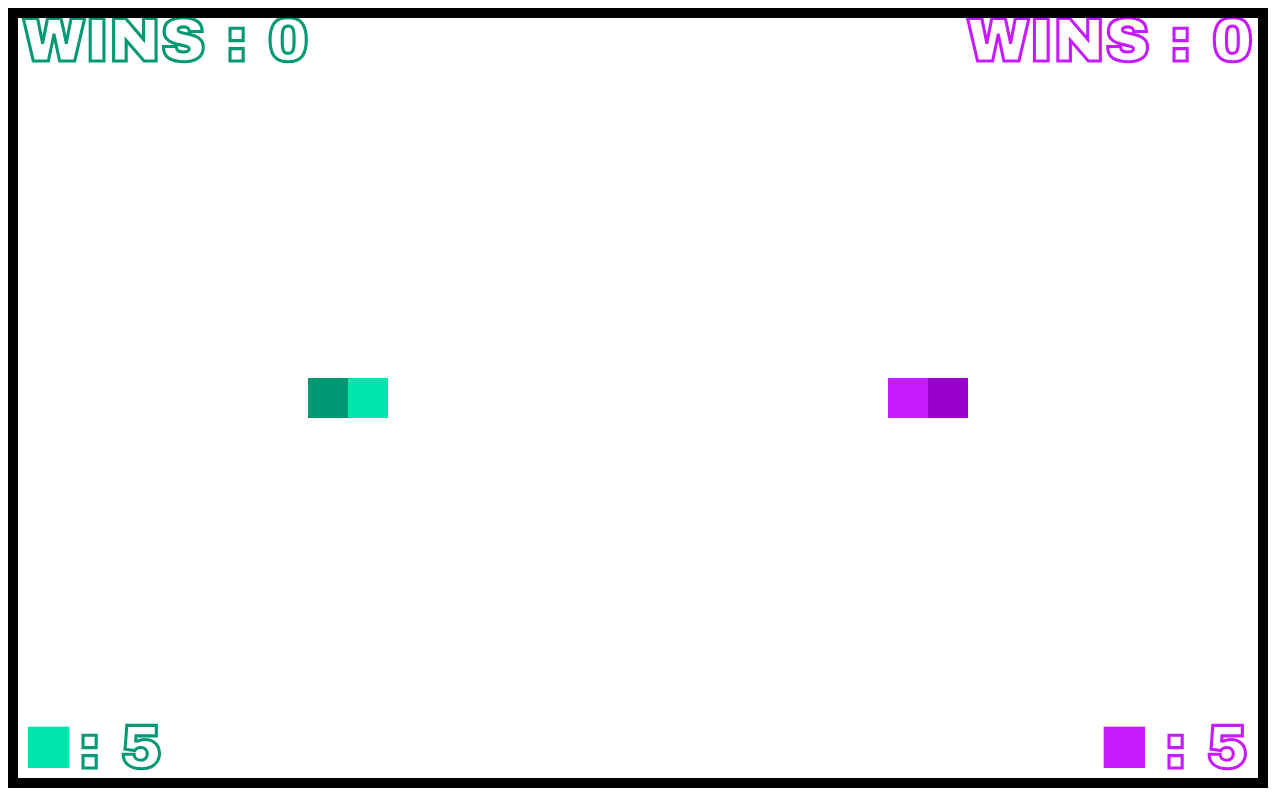
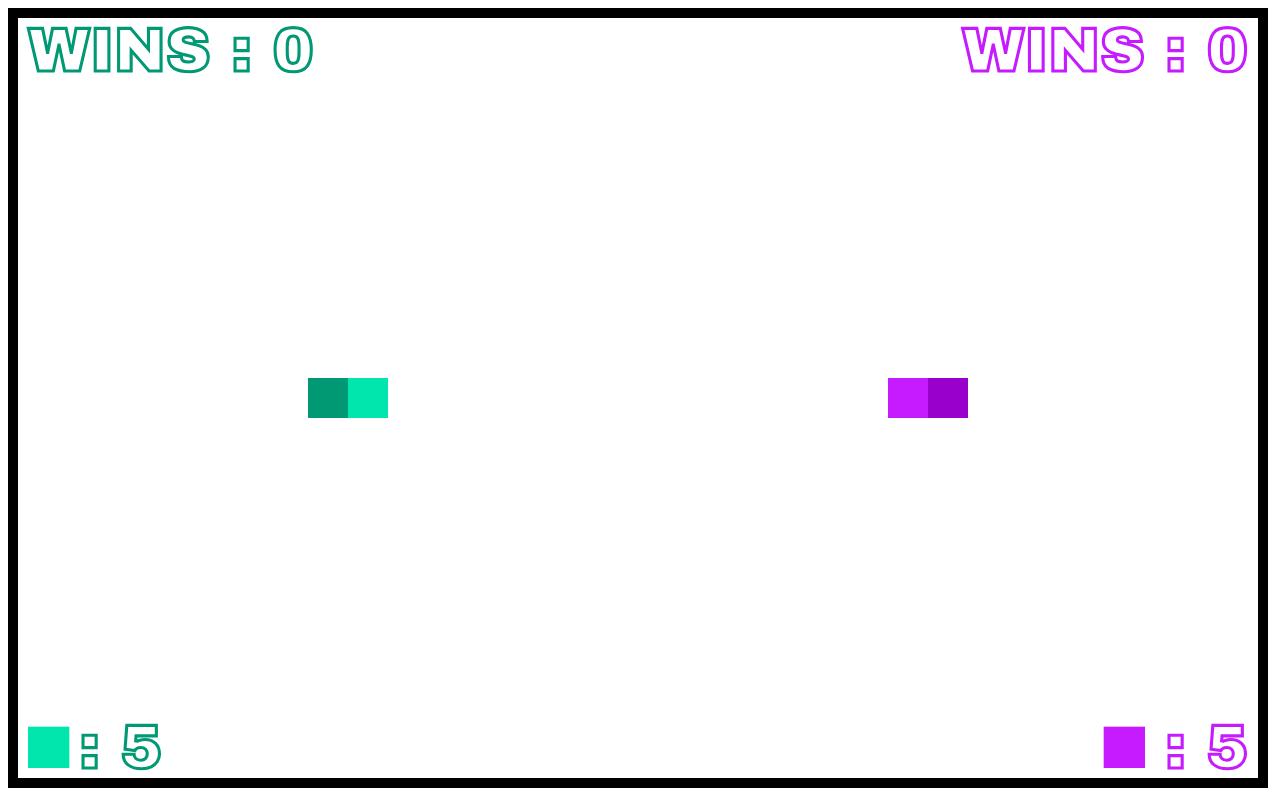
Before and after one commit to NeuroWarriors/NeuroWarriors.github.io, a plain HTML site: page index.html in a window 1280 px wide. Drawn offline with Linux system fonts and the light colour scheme.

Commit message:
Fix Win Display

```diff
--- a/index.html
+++ b/index.html
@@ -409,7 +409,7 @@ function displayTwoWins() {
 	ctx.lineWidth = canvasWidth * (1/400);
 	ctx.textAlign = "left";
 	ctx.textBaseline="hanging";
-	ctx.strokeText("WINS : " + playerTwoWins, 5, 0);
+	ctx.strokeText("WINS : " + playerTwoWins, 10, 10);
 	ctx.textBaseline="alphabetic";
 }
 
@@ -420,7 +420,7 @@ function displayWins() {
 	ctx.lineWidth = canvasWidth * (1/400);
 	ctx.textAlign = "right";
 	ctx.textBaseline="hanging";
-	ctx.strokeText("WINS : " + playerOneWins, canvasWidth - 5, 0);
+	ctx.strokeText("WINS : " + playerOneWins, canvasWidth - 10, 10);
 	ctx.textBaseline="alphabetic";
 }
 
```
